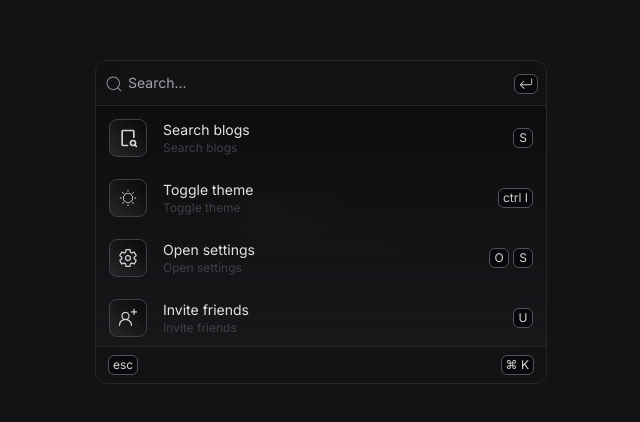
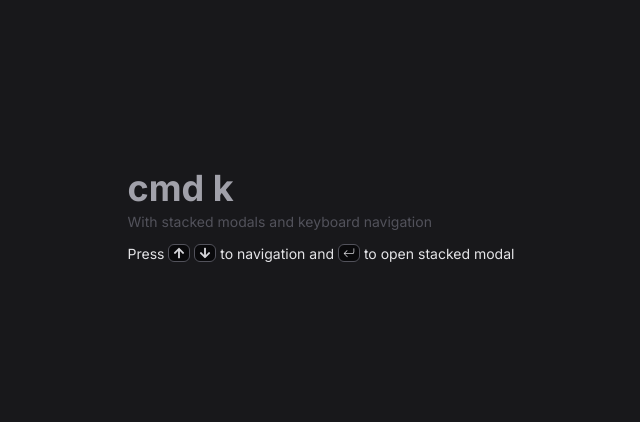
Before and after one commit to unnati2000/aesthetics.js, a Next.js app: page /cmdk in a window 1280 px wide. Shown: the part 178-600 px from the top of the page, without its empty margins (319-959 px from the left). Built offline with nearby package versions, Linux system fonts and the light colour scheme.

Commit message:
make changes on home page

```diff
--- a/app/cmdk/page.tsx
+++ b/app/cmdk/page.tsx
@@ -8,6 +8,9 @@ import { IoSettingsOutline } from "react-icons/io5";
 import { GoPersonAdd } from "react-icons/go";
 import { GoPencil } from "react-icons/go";
 import { MdOutlineDrafts } from "react-icons/md";
+import { FaArrowUp, FaArrowDown } from "react-icons/fa";
+
+import { BsArrowReturnLeft } from "react-icons/bs";
 
 import { useTheme } from "next-themes";
 
@@ -96,7 +99,7 @@ export const items = [
 const CmdK = () => {
   const { theme } = useTheme();
 
-  const [isOpen, setIsOpen] = useState(true);
+  const [isOpen, setIsOpen] = useState(false);
   const [isSecondModalOpen, setIsSecondModalOpen] = useState(false);
   const [searchInput, setSearchInput] = useState("");
   const [focusIndex, setFocusIndex] = useState(0);
@@ -136,7 +139,7 @@ const CmdK = () => {
     [
       ["mod+k", () => setIsOpen(true)],
       [
-        "esc",
+        "escape",
         () => {
           if (isSecondModalOpen) {
             setIsSecondModalOpen(false);
@@ -200,13 +203,38 @@ const CmdK = () => {
   }, [searchInput]);
 
   return (
-    <div className="h-screen flex flex-col bg-zinc-800 justify-center items-center">
-      <div className="flex flex-col">
+    <div className="h-screen flex flex-col bg-zinc-900 justify-center items-center">
+      <div className="flex flex-col gap-3">
         {/* for cmd k text */}
         <div className="flex flex-col gap-1">
-          <p className="text-xl font-bold text-zinc-400">Cmd + K</p>
-          <p className="text-sm text-zinc-400">With stacked modals for</p>
+          <p className="text-4xl font-bold text-zinc-400">cmd k</p>
+          <p className="text-sm text-zinc-600">
+            With stacked modals and keyboard navigation
+          </p>
         </div>
+
+        <div className="text-sm block text-zinc-200 tex">
+          Press{" "}
+          {
+            <Kbd>
+              <FaArrowUp />
+            </Kbd>
+          }{" "}
+          {
+            <Kbd>
+              <FaArrowDown />
+            </Kbd>
+          }{" "}
+          to navigation and{" "}
+          {
+            <Kbd>
+              <BsArrowReturnLeft />
+            </Kbd>
+          }{" "}
+          to open stacked modal
+        </div>
+
+        <div className="gap-x-4"></div>
       </div>
       <AnimatePresence>
         {isOpen && (
--- a/app/globals.css
+++ b/app/globals.css
@@ -20,4 +20,34 @@
   .text-balance {
     text-wrap: balance;
   }
+
+  /* tailwind.css or a global CSS file */
+  @layer utilities {
+    .border-gradient {
+      position: relative;
+      z-index: 1;
+    }
+    .border-gradient::before {
+      content: "";
+      position: absolute;
+      top: -2px;
+      left: -2px;
+      right: -2px;
+      bottom: -2px;
+      background: linear-gradient(90deg, #ff7e5f, #feb47b);
+      z-index: -1;
+      border-radius: inherit;
+    }
+    .border-gradient::after {
+      content: "";
+      position: absolute;
+      top: 0;
+      left: 0;
+      right: 0;
+      bottom: 0;
+      /* background: #1a1e21; */
+      z-index: -1;
+      border-radius: inherit;
+    }
+  }
 }
--- a/components/cmdk/FirstModal.tsx
+++ b/components/cmdk/FirstModal.tsx
@@ -39,8 +39,10 @@ const FirstModal = ({
 
   const [animateDiv, setAnimateDiv] = useState(false);
   const ref = useClickOutside(() => {
-    setSearchInput("");
-    setIsOpen(false);
+    if (!isSecondModalOpen) {
+      setSearchInput("");
+      setIsOpen(false);
+    }
   });
 
   useEffect(() => {
@@ -104,7 +106,9 @@ const FirstModal = ({
                   startContent={item.startContent}
                   endContent={item.endContent}
                   targetRef={targetRef}
-                  viewPortRef={viewPortRef}
+                  viewPortRef={
+                    viewPortRef as React.RefObject<HTMLDivElement> as unknown
+                  }
                   title={item.name}
                   description={item.name}
                   onClick={() => {}}
--- a/components/cmdk/Kbd.tsx
+++ b/components/cmdk/Kbd.tsx
@@ -4,9 +4,9 @@ interface KbdProps {
 
 const Kbd = ({ children }: KbdProps) => {
   return (
-    <div className="border rounded-md border-zinc-600 bg-zinc-950 text-zinc-300 rounded-m px-1 py-0.5 min-w-5 max-h-5 flex items-center justify-center text-xs">
+    <span className="border  rounded-md border-zinc-600 bg-zinc-950 text-zinc-300 rounded-m px-1 py-0.5 min-w-5 max-h-5 inline-flex items-center justify-center text-xs">
       {children}
-    </div>
+    </span>
   );
 };
 
--- a/components/cmdk/SecondaryModal.tsx
+++ b/components/cmdk/SecondaryModal.tsx
@@ -52,7 +52,7 @@ const SecondaryModal = ({
       initial={{ opacity: 0 }}
       animate={{ opacity: 1, transition: { duration: 0.3, ease: "easeInOut" } }}
       exit={{ opacity: 0, transition: { duration: 0.3, ease: "easeInOut" } }}
-      className="bg-stone-900/20 border border-stone-800 backdrop-blur-md rounded-xl z-20 absolute max-w-[452px] min-w-[452px] top-1/2 left-1/2 -translate-x-1/2 -translate-y-1/2 h-[300px]"
+      className="bg-stone-900/20 border border-zinc-800 backdrop-blur-md rounded-xl z-20 absolute max-w-[452px] min-w-[452px] top-1/2 left-1/2 -translate-x-1/2 -translate-y-1/2 h-[300px]"
     >
       <div className="h-full flex flex-col justify-between">
         <div>
@@ -73,22 +73,30 @@ const SecondaryModal = ({
                   e.stopPropagation();
                   setSelectedTheme(theme);
                 }}
-                style={{
-                  boxShadow:
-                    selectedTheme.id === theme.id
-                      ? "inset -7px 7px 14px #0c0c0c, inset 7px -7px 14px #1c1c1c"
-                      : "",
-                }}
-                className="flex  items-center p-4 rounded-lg flex-col gap-4"
+                // style={{
+                //   boxShadow:
+                //     selectedTheme.id === theme.id
+                //       ? "inset -7px 7px 14px #0c0c0c, inset 7px -7px 14px #1c1c1c"
+                //       : "",
+                // }}
+                className="flex relative cursor-pointer items-center p-4 rounded-lg flex-col gap-4"
               >
+                {selectedTheme.id === theme.id ? (
+                  <motion.div
+                    style={{
+                      boxShadow:
+                        "inset -7px 7px 14px #0c0c0c, inset 7px -7px 14px #1c1c1c",
+                    }}
+                    layoutId="selected"
+                    className="absolute h-full p-4 rounded-lg top-0 left-0 w-full"
+                  />
+                ) : null}{" "}
                 {/* <div className="flex justify-center items-center gap-2"> */}
                 <p className="text-zinc-200 text-sm font-semibold">
                   {theme.name} theme
                 </p>
                 {/* </div> */}
-
                 <theme.icon className="text-zinc-200 text-4xl" />
-
                 <p className="text-zinc-600 text-center w-full text-xs">
                   {theme.description}
                 </p>
```
